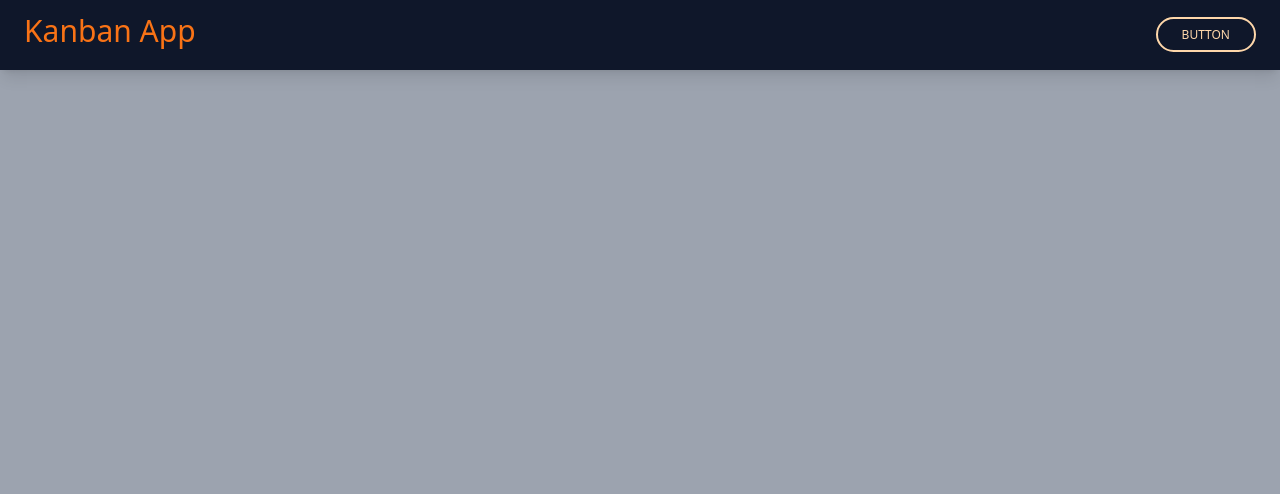
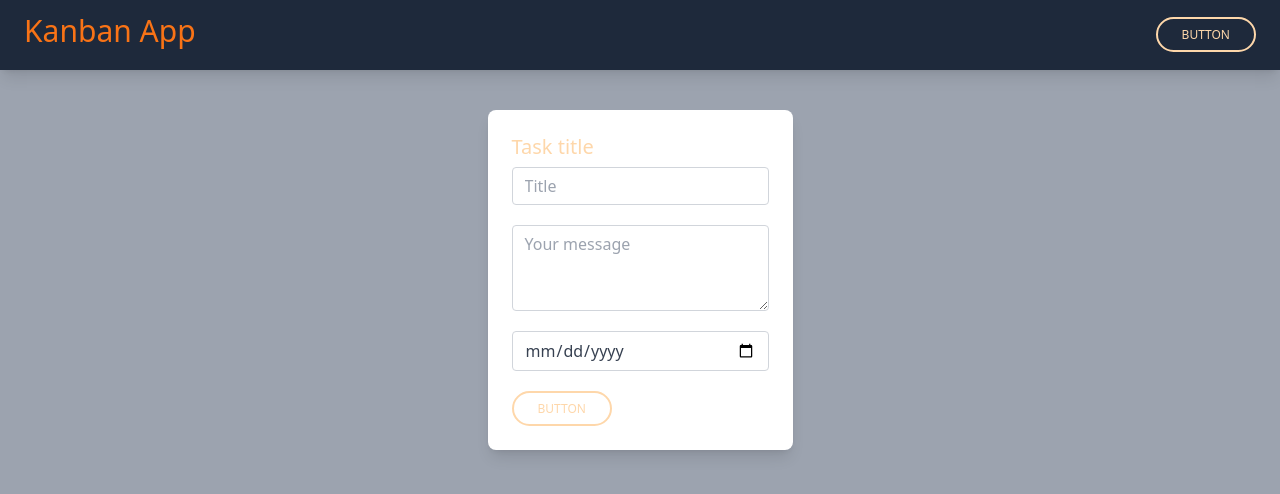
Before and after one commit to Usernamek-dot/todo2022, a React (Vite) app in the folder to-do/: page / in a window 1280 px wide. Shown: the top 494 px of the page. Built offline with nearby package versions, Linux system fonts and the light colour scheme.

Commit message:
Added task card

```diff
--- a/to-do/src/App.jsx
+++ b/to-do/src/App.jsx
@@ -1,9 +1,11 @@
 import { Header } from "./components/Header";
+import { Task } from "./components/Task";
 
 function App() {
   return (
     <>
       <Header />
+      <Task />
     </>
   );
 }
--- a/to-do/src/components/Header.jsx
+++ b/to-do/src/components/Header.jsx
@@ -1,13 +1,13 @@
 export const Header = () => {
   return (
     <>
-      <nav class="bg-slate-900 sticky w-full flex flex-wrap items-center flex justify-between py-3 bg-gray-100 text-gray-500 hover:text-gray-700 focus:text-gray-700 shadow-lg">
+      <nav class="bg-slate-800 sticky w-full flex flex-wrap items-center flex justify-between py-3 bg-gray-100  shadow-lg">
         <div class="container-fluid w-full flex flex-wrap items-center justify-between px-6">
           <p className="font-medium leading-tight text-3xl mt-0 mb-2 text-orange-500">
             Kanban App
           </p>
           <button
-            type="button"
+            type="submit"
             className="inline-block px-6 py-2 border-2 border-orange-200 text-orange-200 font-medium text-xs leading-tight uppercase rounded-full   hover:bg-black hover:bg-opacity-5 focus:outline-none"
           >
             button
--- a/to-do/src/components/Task.jsx
+++ b/to-do/src/components/Task.jsx
@@ -1 +1,94 @@
-export const Task = ()=>{return <p>hello task</p> }
+export const Task = () => {
+  return (
+    <>
+      <div className="flex justify-center py-10 px-5   ">
+        <div className=" block p-6 rounded-lg shadow-lg bg-white ">
+          <h5 className="text-orange-200 text-xl leading-tight font-medium mb-2">
+            Task title
+          </h5>
+          <form>
+            {/* title */}
+            <div className="mb-5" >
+              <input
+                class="
+              form-control
+              block
+              w-full
+              px-3
+              py-1.5
+              text-base
+              font-normal
+              text-gray-700
+              bg-white bg-clip-padding
+              border border-solid border-gray-300
+              rounded
+              transition
+              ease-in-out
+              m-0
+              focus:text-gray-700 focus:bg-white focus:border-blue-600 focus:outline-none
+            "
+                type="text"
+                placeholder="Title"
+              />
+            </div>
+            {/* message */}
+            <div className="mb-5">
+              <textarea
+                class="
+        form-control
+        block
+        w-full
+        px-3
+        py-1.5
+        text-base
+        font-normal
+        text-gray-700
+        bg-white bg-clip-padding
+        border border-solid border-gray-300
+        rounded
+        transition
+        ease-in-out
+        m-0
+        focus:text-gray-700 focus:bg-white focus:border-blue-600 focus:outline-none
+      "
+                rows="3"
+                placeholder="Your message"
+              ></textarea>
+            </div>
+            {/* //date */}
+            <div className="mb-5">
+              <input
+                class="
+ form-control
+ block
+ w-full
+ px-3
+ py-1.5
+ text-base
+ font-normal
+ text-gray-700
+ bg-white bg-clip-padding
+ border border-solid border-gray-300
+ rounded
+ transition
+ ease-in-out
+ m-0
+ focus:text-gray-700 focus:bg-white focus:border-blue-600 focus:outline-none
+"
+                type="date"
+                placeholder="Date"
+              />
+            </div>
+            {/* submit */}
+            <button
+              type="submit"
+              className="inline-block px-6 py-2 border-2 border-orange-200 text-orange-200 font-medium text-xs leading-tight uppercase rounded-full   hover:bg-black hover:bg-opacity-5 focus:outline-none"
+            >
+              button
+            </button>
+          </form>
+        </div>
+      </div>
+    </>
+  );
+};
```
